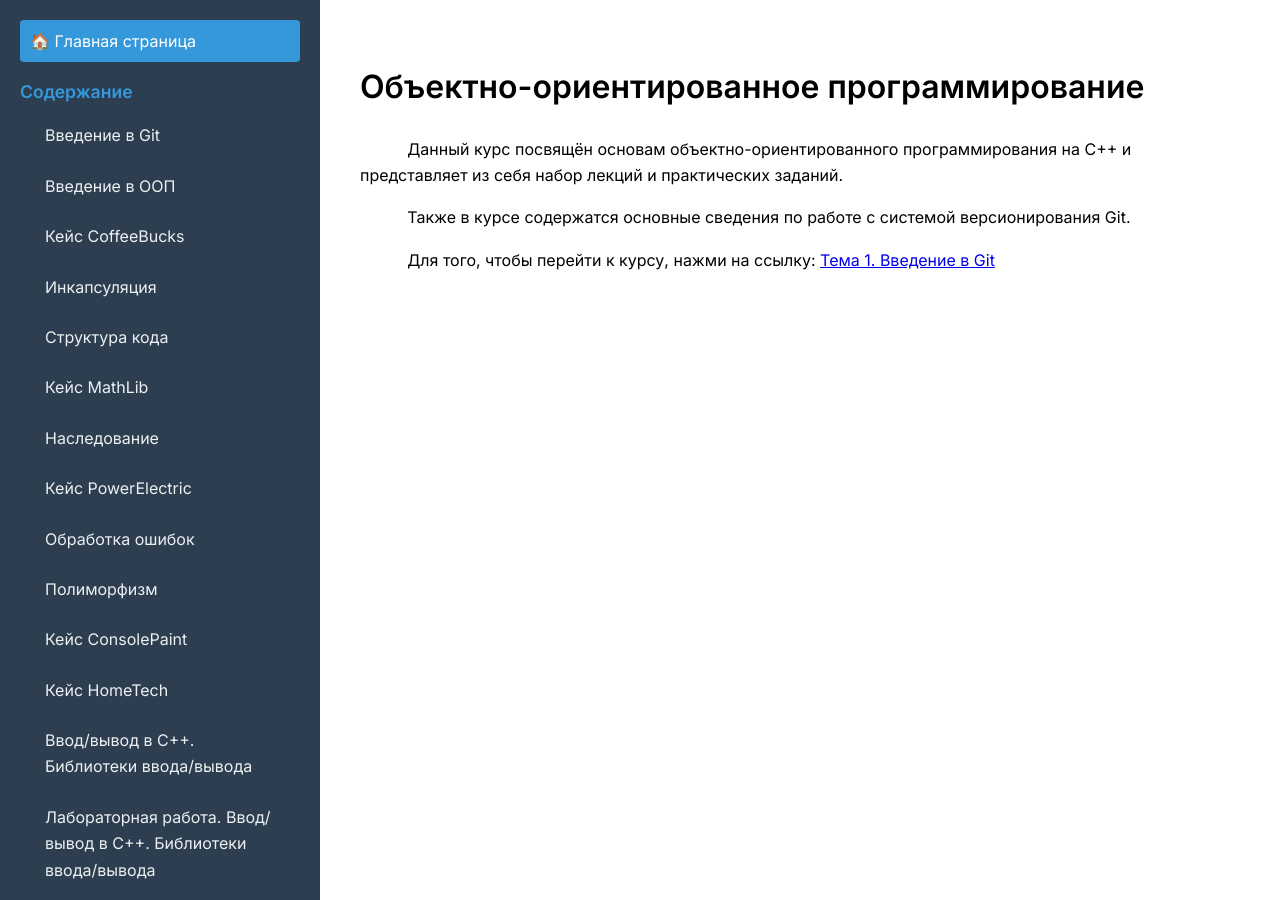
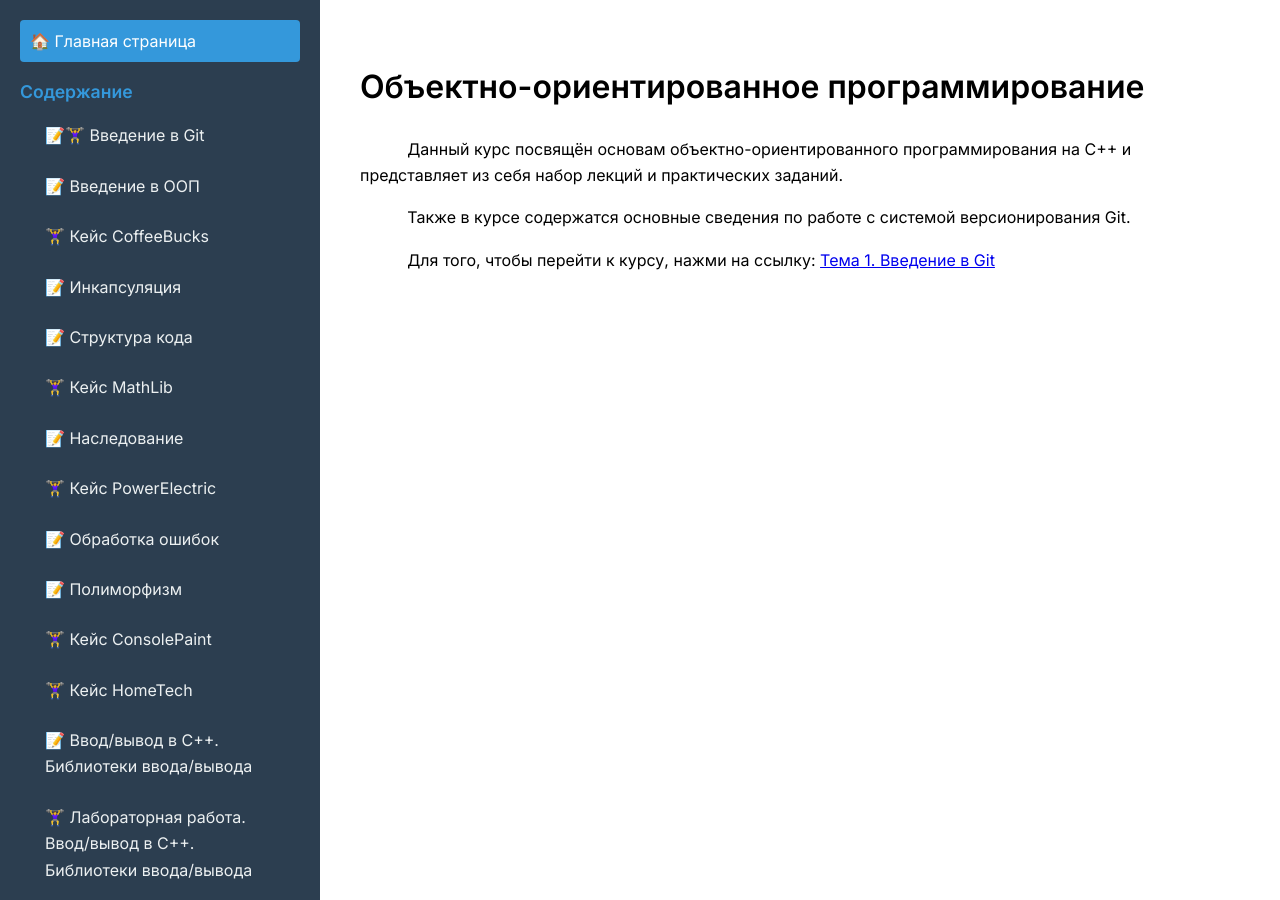
Before and after one commit to maryshev3/object-oriented-programming, a Jekyll site: the page built from README.md, in a window 1280 px wide. Built offline with Jekyll 4.4.1, drawn with Linux system fonts in a browser that asks for light colours; nearby versions of some CDN libraries; our own code applies the rules of GitHub Pages for plain Markdown files; a script that is not in the unit is left out; some of the changed text lies outside the part shown.

Commit message:
mark lessons and tasks by emoji

```diff
--- a/_includes/navigation.html
+++ b/_includes/navigation.html
@@ -8,22 +8,22 @@
             <li class="nav-item nav-section">
                 <span>Содержание</span>
                 <ul class="nav-sublist">
-                    <li><a href="{{ '/ru/git-intro' | relative_url }}">Введение в Git</a></li>
-                    <li><a href="{{ '/ru/oop-intro' | relative_url }}">Введение в ООП</a></li>
-                    <li><a href="{{ '/ru/case-coffeebucks' | relative_url }}">Кейс CoffeeBucks</a></li>
-                    <li><a href="{{ '/ru/encapsulation' | relative_url }}">Инкапсуляция</a></li>
-                    <li><a href="{{ '/ru/code-structure' | relative_url }}">Структура кода</a></li>
-                    <li><a href="{{ '/ru/case-mathlib' | relative_url }}">Кейс MathLib</a></li>
-                    <li><a href="{{ '/ru/inheritance' | relative_url }}">Наследование</a></li>
-                    <li><a href="{{ '/ru/case-powerelectric' | relative_url }}">Кейс PowerElectric</a></li>
-                    <li><a href="{{ '/ru/exceptions-processing' | relative_url }}">Обработка ошибок</a></li>
-                    <li><a href="{{ '/ru/polymorphism' | relative_url }}">Полиморфизм</a></li>
-                    <li><a href="{{ '/ru/case-consolepaint' | relative_url }}">Кейс ConsolePaint</a></li>
-                    <li><a href="{{ '/ru/case-hometech' | relative_url }}">Кейс HomeTech</a></li>
-                    <li><a href="{{ '/ru/io-streams' | relative_url }}">Ввод/вывод в C++. Библиотеки ввода/вывода</a></li>
-                    <li><a href="{{ '/ru/io-streams-laboratory-work' | relative_url }}">Лабораторная работа. Ввод/вывод в C++. Библиотеки ввода/вывода</a></li>
-                    <li><a href="{{ '/ru/case-edutech' | relative_url }}">Кейс EduTech</a></li>
-                    <li><a href="{{ '/ru/create-rules' | relative_url }}">Разработка RULES.md</a></li>
+                    <li><a href="{{ '/ru/git-intro' | relative_url }}">📝🏋️‍♀️ Введение в Git</a></li>
+                    <li><a href="{{ '/ru/oop-intro' | relative_url }}">📝 Введение в ООП</a></li>
+                    <li><a href="{{ '/ru/case-coffeebucks' | relative_url }}">🏋️‍♀️ Кейс CoffeeBucks</a></li>
+                    <li><a href="{{ '/ru/encapsulation' | relative_url }}">📝 Инкапсуляция</a></li>
+                    <li><a href="{{ '/ru/code-structure' | relative_url }}">📝 Структура кода</a></li>
+                    <li><a href="{{ '/ru/case-mathlib' | relative_url }}">🏋️‍♀️ Кейс MathLib</a></li>
+                    <li><a href="{{ '/ru/inheritance' | relative_url }}">📝 Наследование</a></li>
+                    <li><a href="{{ '/ru/case-powerelectric' | relative_url }}">🏋️‍♀️ Кейс PowerElectric</a></li>
+                    <li><a href="{{ '/ru/exceptions-processing' | relative_url }}">📝 Обработка ошибок</a></li>
+                    <li><a href="{{ '/ru/polymorphism' | relative_url }}">📝 Полиморфизм</a></li>
+                    <li><a href="{{ '/ru/case-consolepaint' | relative_url }}">🏋️‍♀️ Кейс ConsolePaint</a></li>
+                    <li><a href="{{ '/ru/case-hometech' | relative_url }}">🏋️‍♀️ Кейс HomeTech</a></li>
+                    <li><a href="{{ '/ru/io-streams' | relative_url }}">📝 Ввод/вывод в C++. Библиотеки ввода/вывода</a></li>
+                    <li><a href="{{ '/ru/io-streams-laboratory-work' | relative_url }}">🏋️‍♀️ Лабораторная работа. Ввод/вывод в C++. Библиотеки ввода/вывода</a></li>
+                    <li><a href="{{ '/ru/case-edutech' | relative_url }}">🏋️‍♀️ Кейс EduTech</a></li>
+                    <li><a href="{{ '/ru/create-rules' | relative_url }}">🏋️‍♀️ Разработка RULES.md</a></li>
                 </ul>
             </li>
         </ul>
```
